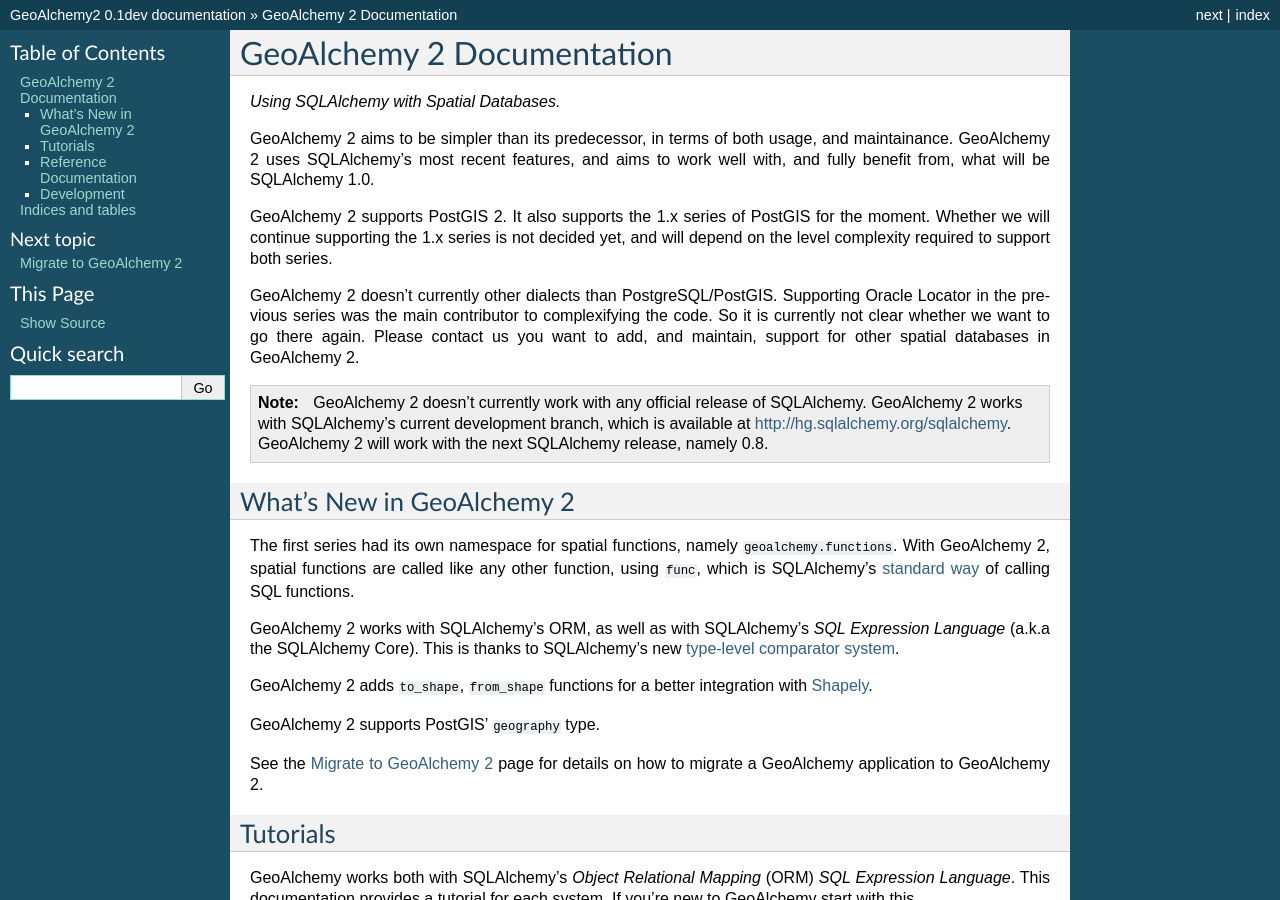
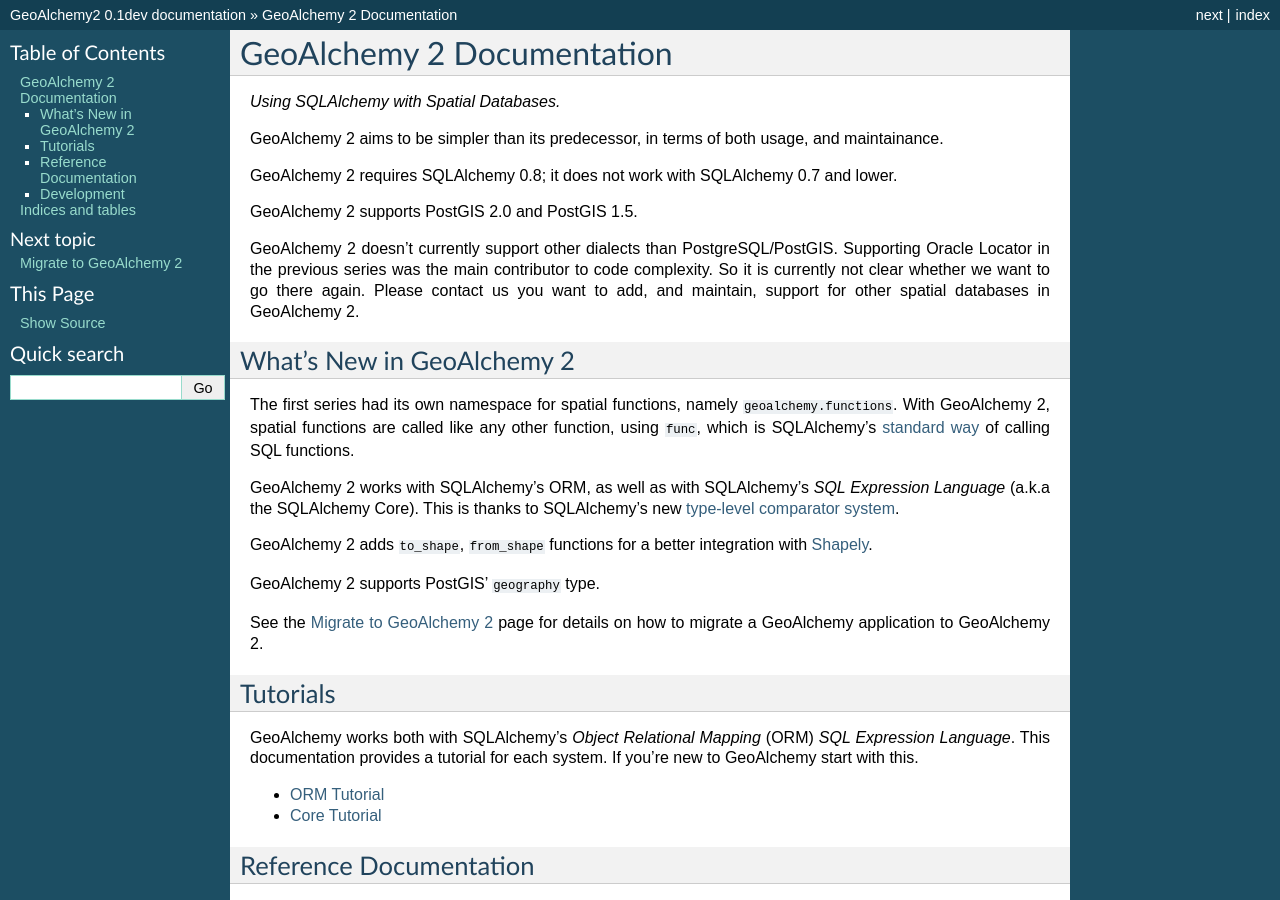
Before and after one commit to geoalchemy/geoalchemy2, a Sphinx documentation site: the page built from doc/index.rst, in a window 1280 px wide and 900 px high. Built offline with Sphinx 7.4.7, drawn with Linux system fonts in a browser that asks for light colours.

Commit message:
Now rely on SQLA 0.8

```diff
--- a/doc/index.rst
+++ b/doc/index.rst
@@ -9,25 +9,18 @@
 *Using SQLAlchemy with Spatial Databases.*
 
 GeoAlchemy 2 aims to be simpler than its predecessor, in terms of both usage,
-and maintainance. GeoAlchemy 2 uses SQLAlchemy's most recent features, and aims
-to work well with, and fully benefit from, what will be SQLAlchemy 1.0.
+and maintainance.
 
-GeoAlchemy 2 supports PostGIS 2. It also supports the 1.x series of PostGIS for
-the moment. Whether we will continue supporting the 1.x series is not decided
-yet, and will depend on the level complexity required to support both series.
+GeoAlchemy 2 requires SQLAlchemy 0.8; it does not work with SQLAlchemy 0.7 and
+lower.
 
-GeoAlchemy 2 doesn't currently other dialects than PostgreSQL/PostGIS.
+GeoAlchemy 2 supports PostGIS 2.0 and PostGIS 1.5.
+
+GeoAlchemy 2 doesn't currently support other dialects than PostgreSQL/PostGIS.
 Supporting Oracle Locator in the previous series was the main contributor to
-complexifying the code. So it is currently not clear whether we want to go
-there again. Please contact us you want to add, and maintain, support for other
+code complexity. So it is currently not clear whether we want to go there
+again. Please contact us you want to add, and maintain, support for other
 spatial databases in GeoAlchemy 2.
-
-.. note::
-
-    GeoAlchemy 2 doesn't currently work with any official release of
-    SQLAlchemy. GeoAlchemy 2 works with SQLAlchemy's current development
-    branch, which is available at http://hg.sqlalchemy.org/sqlalchemy.
-    GeoAlchemy 2 will work with the next SQLAlchemy release, namely 0.8.
 
 What's New in GeoAlchemy 2
 --------------------------
--- a/requirements.txt
+++ /dev/null
@@ -1 +0,0 @@
--e hg+http://hg.sqlalchemy.org/sqlalchemy/#egg=SQLAlchemy
--- a/setup.py
+++ b/setup.py
@@ -4,7 +4,7 @@
 version = '0.1dev'
 
 install_requires = [
-    'SQLAlchemy>0.7'
+    'SQLAlchemy>=0.8'
     ]
 
 
```
